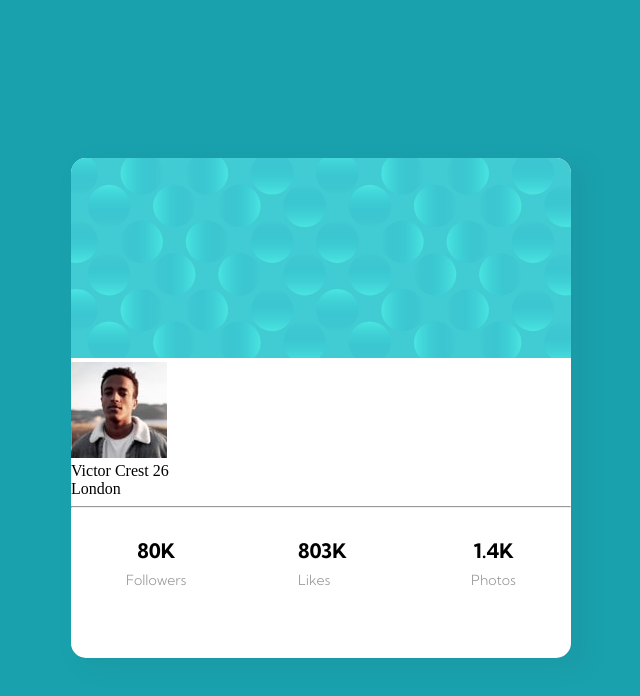
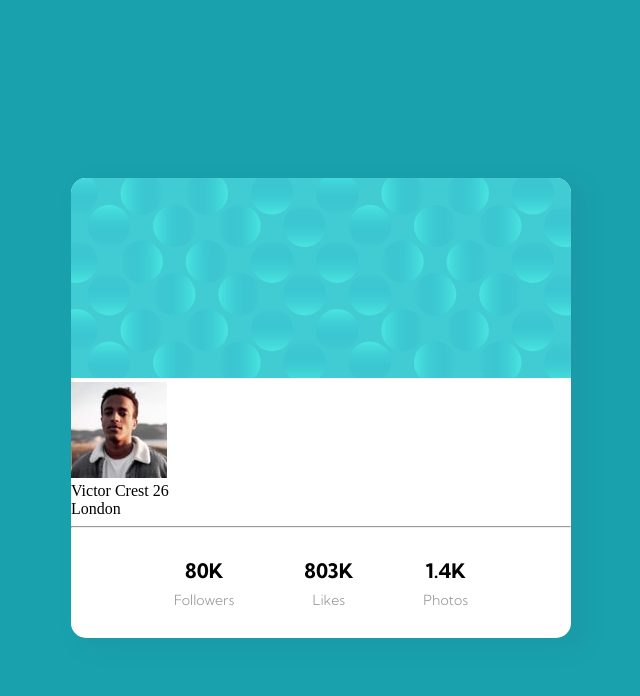
Before and after one commit to Youssef5107/Profile-card-component, a plain HTML site: page index.html in a window 1280 px wide. Shown: the whole page, without its empty margins (327-967 px from the left). Drawn offline with Linux system fonts and the light colour scheme.

Commit message:
chore:adjust card content code

```diff
--- a/css/style.css
+++ b/css/style.css
@@ -36,7 +36,7 @@ body {
 }
 
 main {
-	height: 500px;
+	height: 460px;
 	max-width: 500px;
 	width: 100%;
 	box-shadow: 12px 7px 20px 6px rgb(57 75 84 / 8%);
@@ -53,6 +53,7 @@ main {
 .profile-info {
 	display: flex;
 	margin: 30px auto;
+	justify-content: center;
 }
 
 .number {
@@ -68,22 +69,13 @@ main {
 	color: var(--Dark-gray);
 	margin-top: 8px;
 	font-size: 14px;
+	text-align: center;
 }
 
 .followers-area {
-	margin-left: 55px;
-}
-
-.likes-area {
-	display: flex;
-	flex-grow: 1;
-	justify-content: center;
-	margin-left: 70px;
+	margin-right: 70px;
 }
 
 .photos-area {
-	display: flex;
-	flex-grow: 1;
-	justify-content: end;
-	margin-right: 55px;
+	margin-left: 70px;
 }
```
Also changed, not shown: 1 other file.
